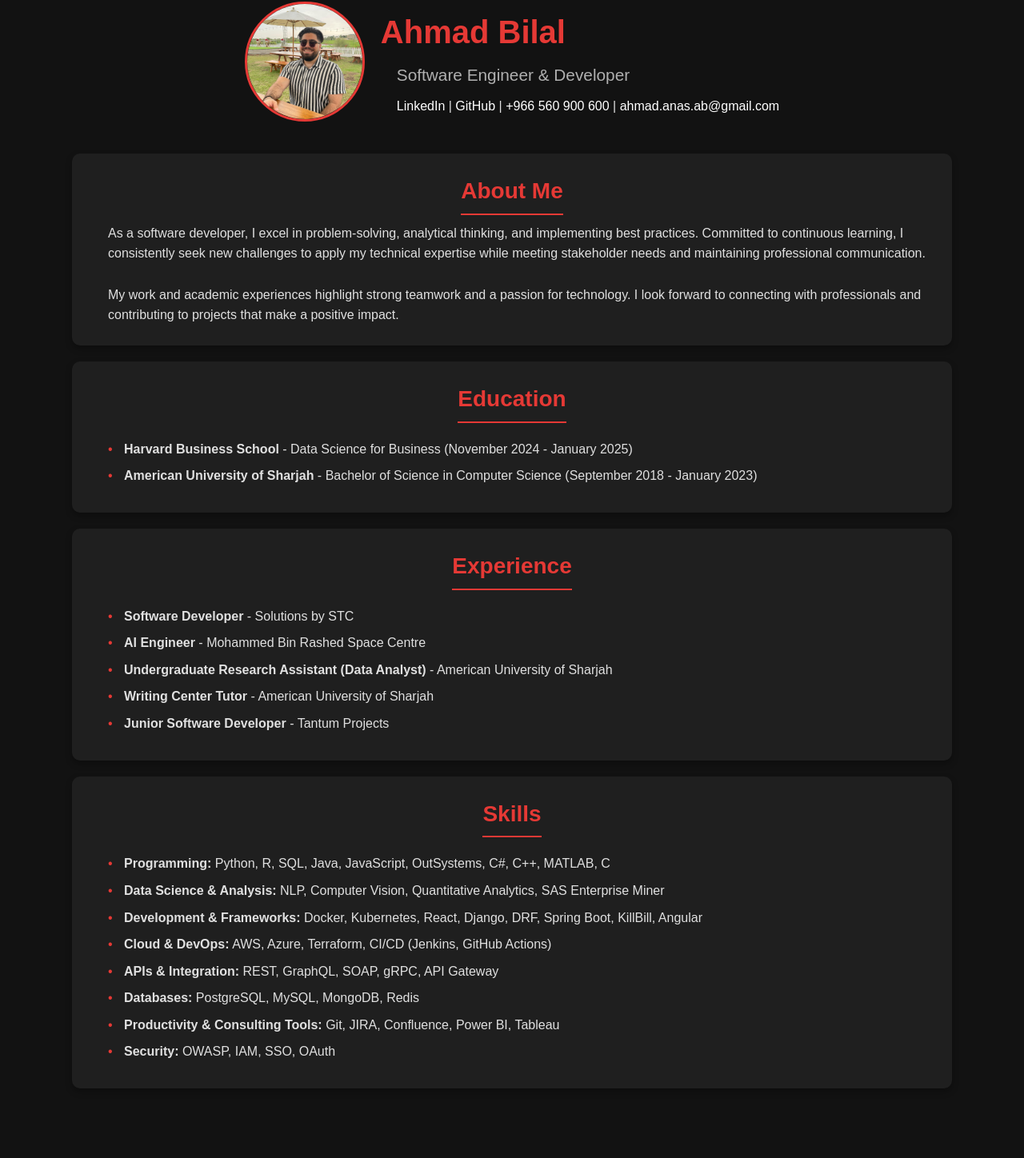
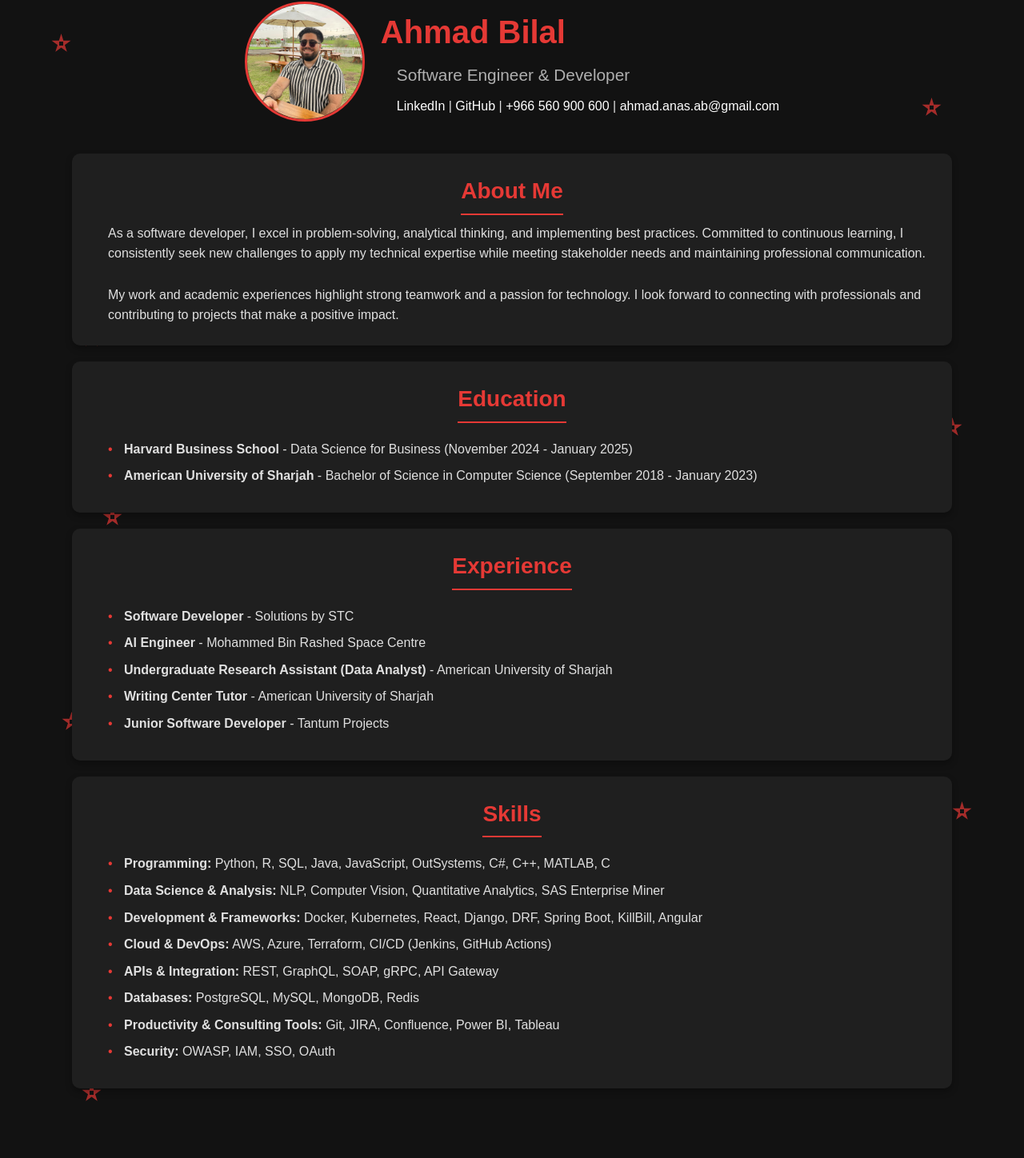
Before and after one commit to Abilal9/abilal.co, a React (Create React App) app: page / in a window 1280 px wide. Shown: the part 38-1486 px from the top of the page at 80% size. Built offline with nearby package versions, Linux system fonts and the light colour scheme.

Commit message:
Add star animation

```diff
--- a/src/App.css
+++ b/src/App.css
@@ -201,3 +201,25 @@ html {
 .easter-egg-link {
   display: none;
 }
+
+/* Background Shapes Container */
+.background-shapes {
+  position: absolute;
+  top: 0;
+  left: 0;
+  width: 100%;
+  min-height: 200vh;  /* Extend to cover the entire scrollable area */
+  pointer-events: none; /* So they don’t block clicks */
+  z-index: -1; /* Behind all content */
+}
+
+.background-shape.star {
+  position: absolute;
+  width: 25px;   /* Bigger star */
+  height: 25px;  /* Bigger star */
+  clip-path: polygon(50% 0%, 61% 35%, 98% 35%, 68% 57%, 79% 91%, 50% 70%, 21% 91%, 32% 57%, 2% 35%, 39% 35%);
+  border: 10px solid #e53935;
+  opacity: 0.7;
+  transition: transform 0.3s ease-out;
+  will-change: transform;
+}
--- a/src/App.js
+++ b/src/App.js
@@ -1,4 +1,4 @@
-import React from "react";
+import React, { useEffect } from "react";
 import "./App.css";
 import { useInView } from "react-intersection-observer";
 import ProjectSection from "./ProjectSection";
@@ -15,8 +15,58 @@ function App() {
     description: "Lorem ipsum dolor sit amet, consectetur adipiscing elit.",
   }));
 
+  useEffect(() => {
+    const shapes = document.querySelectorAll(".background-shape");
+    shapes.forEach((shape) => {
+      if (!shape.dataset.xFactor) {
+        shape.dataset.xFactor = (Math.random() - 0.5).toFixed(2);
+        shape.dataset.yFactor = (Math.random() - 0.5).toFixed(2);
+      }
+    });
+
+    let ticking = false;
+    const handleScroll = () => {
+      if (!ticking) {
+        window.requestAnimationFrame(() => {
+          const scrollY = window.scrollY;
+          shapes.forEach((shape) => {
+            const xFactor = parseFloat(shape.dataset.xFactor);
+            const yFactor = parseFloat(shape.dataset.yFactor);
+            shape.style.transform = `translate(${ -scrollY * xFactor }px, ${ -scrollY * yFactor }px)`;
+          });
+          ticking = false;
+        });
+        ticking = true;
+      }
+    };
+
+    window.addEventListener("scroll", handleScroll);
+    return () => window.removeEventListener("scroll", handleScroll);
+  }, []);
+
   return (
     <div className="App">
+      <div className="background-shapes">
+        <div className="background-shape star" style={{ top: "5%", left: "5%" }}></div>
+        <div className="background-shape star" style={{ top: "10%", left: "90%" }}></div>
+        <div className="background-shape star" style={{ top: "15%", left: "12%" }}></div>
+        <div className="background-shape star" style={{ top: "20%", left: "85%" }}></div>
+        <div className="background-shape star" style={{ top: "28%", left: "8%" }}></div>
+        <div className="background-shape star" style={{ top: "35%", left: "92%" }}></div>
+        <div className="background-shape star" style={{ top: "42%", left: "10%" }}></div>
+        <div className="background-shape star" style={{ top: "50%", left: "88%" }}></div>
+        <div className="background-shape star" style={{ top: "58%", left: "6%" }}></div>
+        <div className="background-shape star" style={{ top: "65%", left: "93%" }}></div>
+        <div className="background-shape star" style={{ top: "72%", left: "15%" }}></div>
+        <div className="background-shape star" style={{ top: "80%", left: "85%" }}></div>
+        <div className="background-shape star" style={{ top: "87%", left: "8%" }}></div>
+        <div className="background-shape star" style={{ top: "93%", left: "90%" }}></div>
+        <div className="background-shape star" style={{ top: "100%", left: "5%" }}></div>
+        <div className="background-shape star" style={{ top: "108%", left: "92%" }}></div>
+        <div className="background-shape star" style={{ top: "115%", left: "12%" }}></div>
+        <div className="background-shape star" style={{ top: "125%", left: "88%" }}></div>
+      </div>
+
       <a href="#" className="easter-egg-link">Congrats you found the easter egg!</a>
 
       <header className="App-header">
```
Lines whose indentation alone changed are shown as unchanged.
